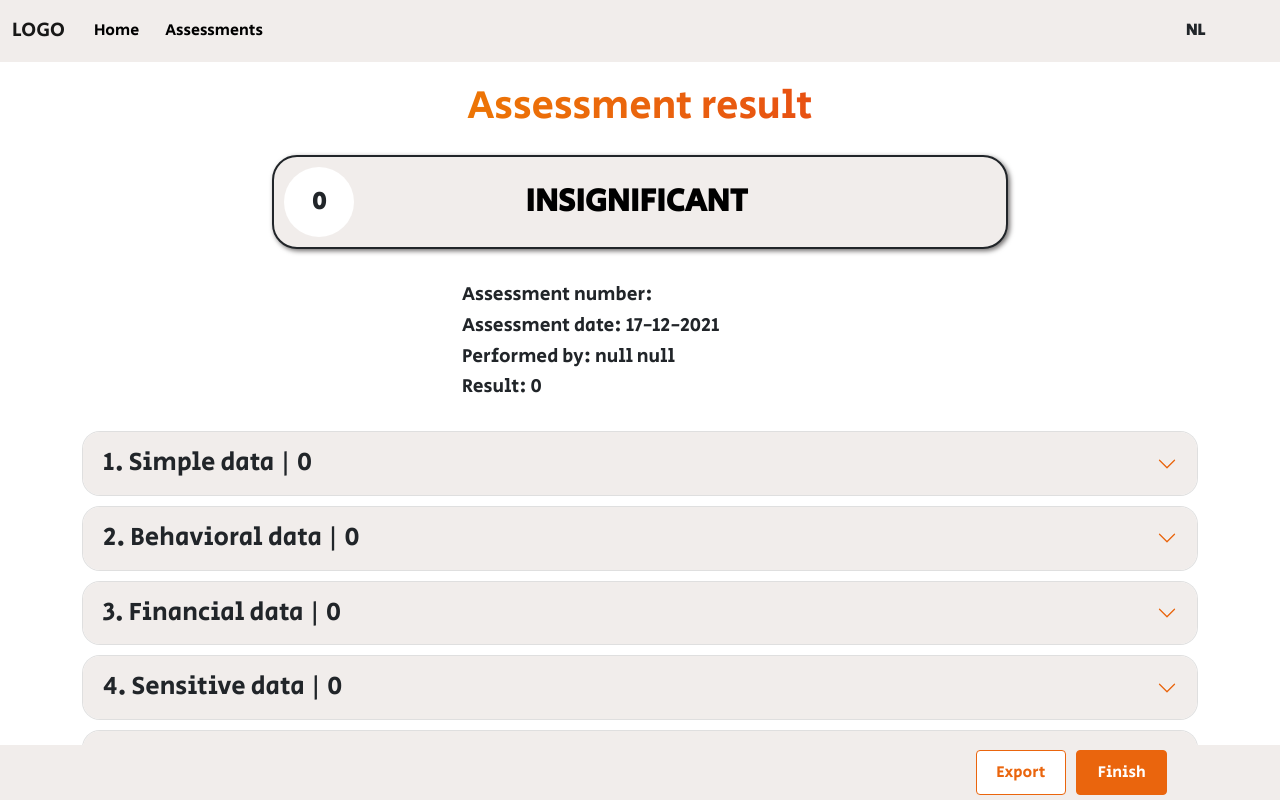
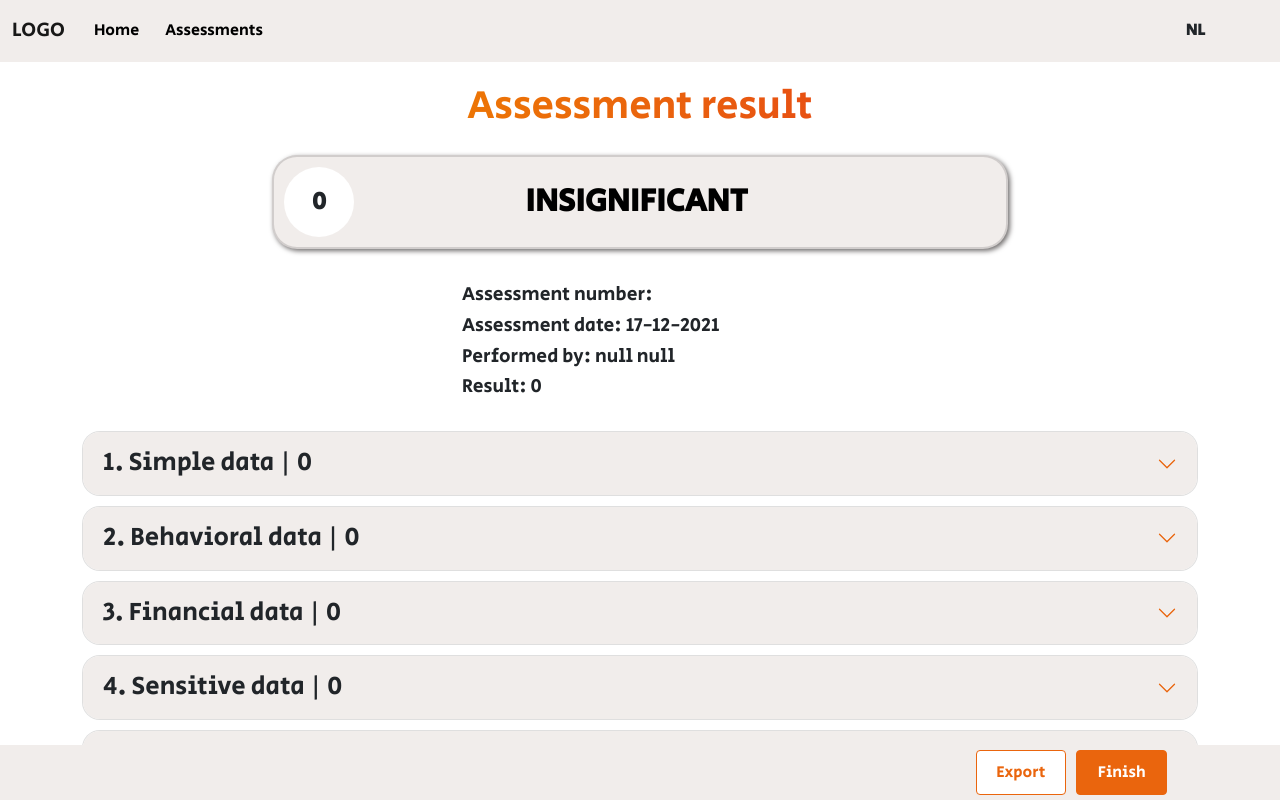
Before and after one commit to AccieTheKing/data_breach_assessment, a React (Create React App) app: page /result in a window 1280 px wide. Shown: the top 800 px of the page. Built offline with nearby package versions, Linux system fonts and the light colour scheme; some icons are missing.

Commit message:
Some styling applied to some components
- Back to list button in the footer when clicking on details buttons on the history page
- Added border color for "INSIGNIFICANT" score

```diff
--- a/src/components/footer/Footer.tsx
+++ b/src/components/footer/Footer.tsx
@@ -62,7 +62,7 @@
             <div className="button-container">
                <button className="btn btn-light footer-button">Export</button>
                <button className="btn btn-light footer-button" onClick={onFinishAssessment}>
-                  Finish
+                  {params && params.id ? 'Back to list' : 'Finish'}
                </button>
             </div>
          </div>
--- a/src/components/historypage/historypage.tsx
+++ b/src/components/historypage/historypage.tsx
@@ -38,18 +38,6 @@
    const onSelectAssessment = (assessment: DB_Assessment) => {
       navigate(`/history/${assessment.assessmentId}`);
    };
-
-   // search meachinism could also be implemented as a function
-   /*    function search () {
-      const emptyArr: any = [];
-      usedData.filter((val) => {
-         if (searchTerm == ""){clearState()
-      }
-      else if (val.assessor.toLocaleLowerCase().includes(searchTerm.toLowerCase()) || val.date.toLocaleLowerCase().includes(searchTerm.toLowerCase())) {
-         emptyArr.push(val);
-         setUsedData(emptyArr)
-      }
-   })} */
 
    function filterResult() {
       const map1 = new Map<HTMLInputElement | null, Array<DB_Assessment>>();
@@ -246,6 +234,11 @@
                   if (
                      val.assessor.firstName.toLocaleLowerCase().includes(searchTerm.toLowerCase()) ||
                      val.assessor.lastName.toLocaleLowerCase().includes(searchTerm.toLowerCase()) ||
+                     searchTerm
+                        .toLowerCase()
+                        .includes(
+                           `${val.assessor.firstName.toLocaleLowerCase()} ${val.assessor.lastName.toLocaleLowerCase()}`
+                        ) ||
                      new Date(val.assessmentDate)
                         .toLocaleDateString('nl')
                         .includes(searchTerm.toLowerCase()) ||
--- a/src/components/historypage/style.css
+++ b/src/components/historypage/style.css
@@ -28,6 +28,10 @@
 
 .border_CRITICAL {
    border-color: #fe0000;
+}
+
+.border_INSIGNIFICANT {
+   border-color: #6966663b;
 }
 
 .card-text {
@@ -75,6 +79,11 @@
    height: 2em;
 }
 
+.score_INSIGNIFICANT {
+   background-color: #6966663b;
+   height: 2em;
+}
+
 #dropdownMenuButton1 {
    background-color: #f1edeb;
 }
@@ -90,7 +99,7 @@
 
 .btn-filter {
    background-color: #f1edeb;
-   outline: 1px solid ;
+   outline: 1px solid;
    width: 90%;
    padding: 3px;
 }
@@ -105,14 +114,14 @@
 }
 
 .input-group-text {
-   background-color:#f1edeb
+   background-color: #f1edeb;
 }
 
 .btn-search {
-   color:white;
+   color: white;
    background-color: gray;
 }
 
 .form-control {
-   border-radius: 0px 4px 4px 0px
+   border-radius: 0px 4px 4px 0px;
 }
--- a/src/index.css
+++ b/src/index.css
@@ -5,12 +5,7 @@
 }
 
 :root {
-	--titleBackground: linear-gradient(
-		to right,
-		#ee7f00 25%,
-		#ea650d 50%,
-		#e64415 75%
-	);
+   --titleBackground: linear-gradient(to right, #ee7f00 25%, #ea650d 50%, #e64415 75%);
    --h1fontSize: 2.5rem;
    --h2fontSize: 1.5rem;
    --appFontSize: 1rem;
@@ -18,21 +13,37 @@
    --impactScoreColorLow: #4a9c09;
    --impactScoreColorMedium: #e9d418;
    --impactScoreColorHigh: #fd9800;
-	--impactScoreColorCritical: #FE0000;
-	--nnOrange: #EA650D;
+   --impactScoreColorCritical: #fe0000;
+   --nnOrange: #ea650d;
 }
-
 
 body {
    margin: 0;
-	font-family: -apple-system, BlinkMacSystemFont, 'Segoe UI', 'Roboto',
-		'Oxygen', 'Ubuntu', 'Cantarell', 'Fira Sans', 'Droid Sans',
-		'Helvetica Neue', sans-serif;
+   font-family: -apple-system, BlinkMacSystemFont, 'Segoe UI', 'Roboto', 'Oxygen', 'Ubuntu', 'Cantarell',
+      'Fira Sans', 'Droid Sans', 'Helvetica Neue', sans-serif;
    -webkit-font-smoothing: antialiased;
    -moz-osx-font-smoothing: grayscale;
 }
 
+::-webkit-scrollbar {
+   width: 10px;
+}
+
+/* Track */
+::-webkit-scrollbar-track {
+   background: #f1f1f1;
+}
+
+/* Handle */
+::-webkit-scrollbar-thumb {
+   background: rgba(234, 101, 13, 0.25);
+}
+
+/* Handle on hover */
+::-webkit-scrollbar-thumb:hover {
+   background: var(--titleBackground);
+}
+
 code {
-	font-family: source-code-pro, Menlo, Monaco, Consolas, 'Courier New',
-		monospace;
+   font-family: source-code-pro, Menlo, Monaco, Consolas, 'Courier New', monospace;
 }
```
Lines whose indentation alone changed are shown as unchanged.
